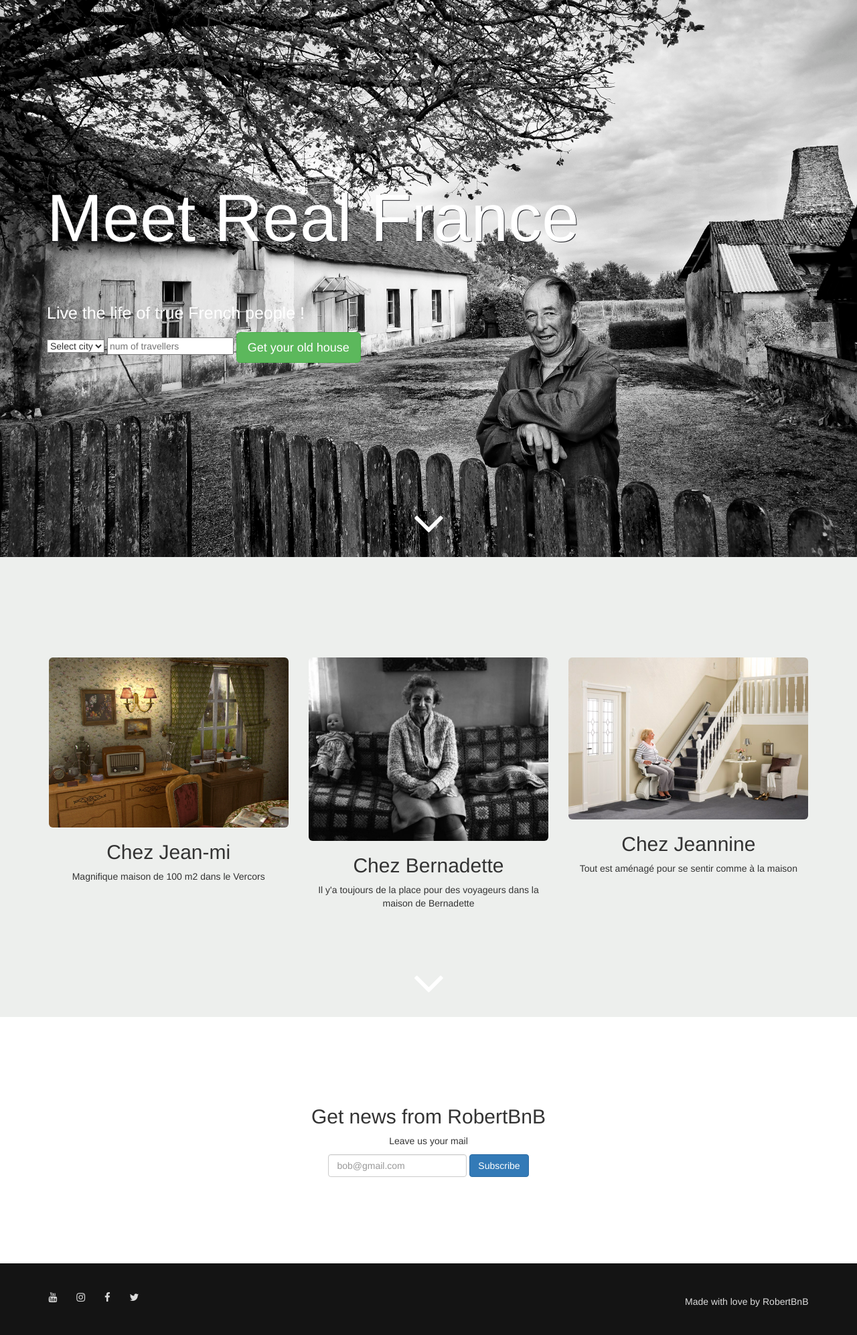
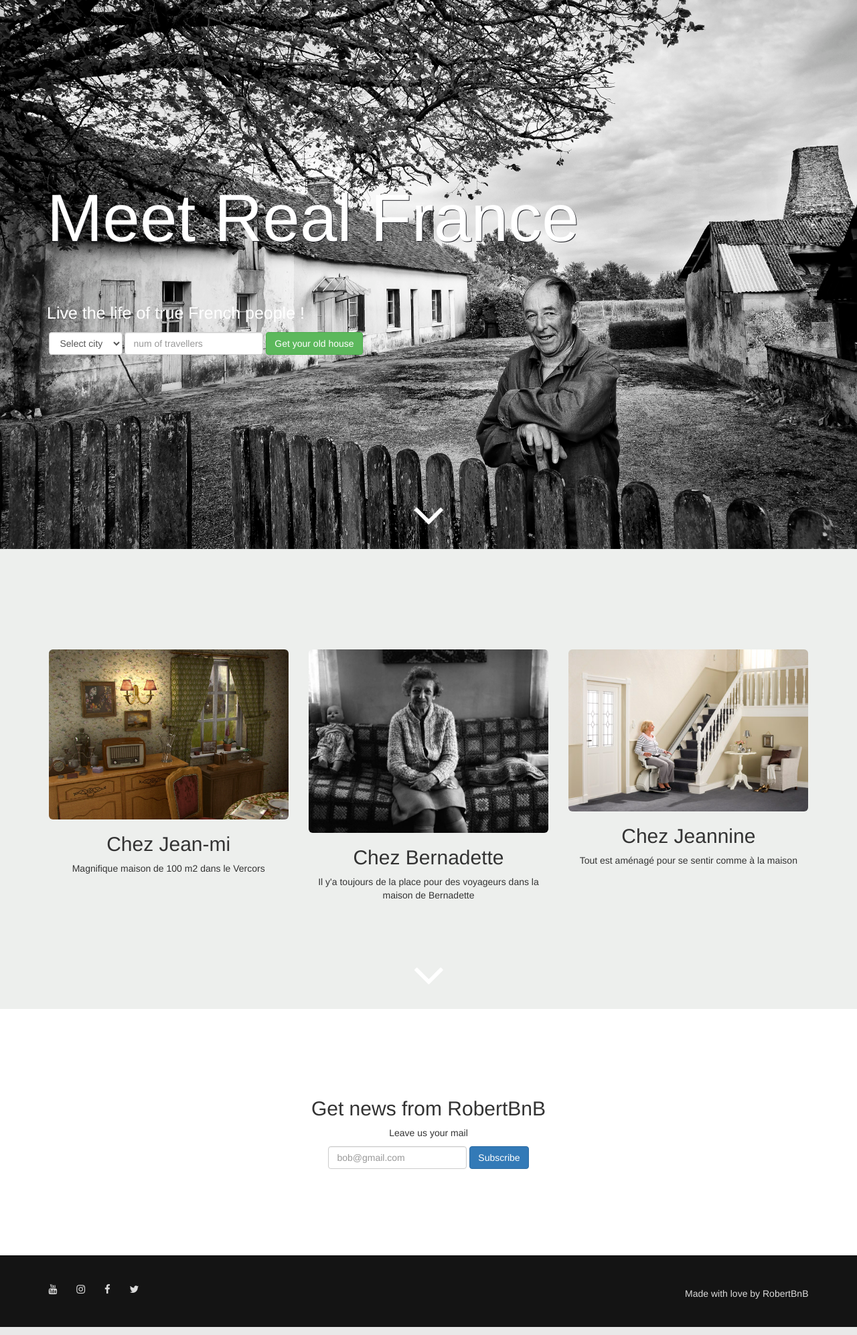
Before and after one commit to mariongj/tamadi, a Rails app: page / in a window 1280 px wide. Shown: the part 73-2067 px from the top of the page at 67% size. Run offline with Rails 7, Linux system fonts and the light colour scheme; data that the repository does not hold is empty; style sheets or scripts are compiled from the project's sources; parts of the project's set-up code (start-up, migrations or seed data) failed here and were passed over; some libraries are stand-ins or nearby versions.

Commit message:
searching bar done

```diff
--- a/app/views/pages/home.html.erb
+++ b/app/views/pages/home.html.erb
@@ -7,17 +7,20 @@
    <p>
       Live the life of true French people !
    </p>
-   <div class="form_inline">
-     <%= form_tag(flats_path, method: :get) do %>
-      <%= select_tag "city", options_for_select(@cities), prompt: "Select city" %>
-      <%# select_tag "capacity", options_for_select(@capacities), prompt: "Number of Travellers" %>
-      <%= number_field_tag "capacity", nil, placeholder: 'num of travellers' %>
-      <%= submit_tag "Get your old house", class: "btn btn-success btn-lg" %>
-   <br>
-   <br>
-   <br>
-     <% end %>
-   </div>
+<div class= "searchbar">
+  <div class= "container">
+    <div class= "row">
+      <%= form_tag(flats_path, method: :get, class: "form-inline") do %>
+        <%= select_tag "city", options_for_select(@cities), prompt: "Select city", class: "form-control" %>
+        <%= number_field_tag "capacity", nil, placeholder: 'num of travellers', class: "form-control" %>
+        <%= submit_tag "Get your old house", class: "btn btn-success" %>
+       <br>
+       <br>
+       <br>
+      <% end %>
+    </div>
+  </div>
+</div>
 
 
    <div class="arrow-container text-center ">
```
